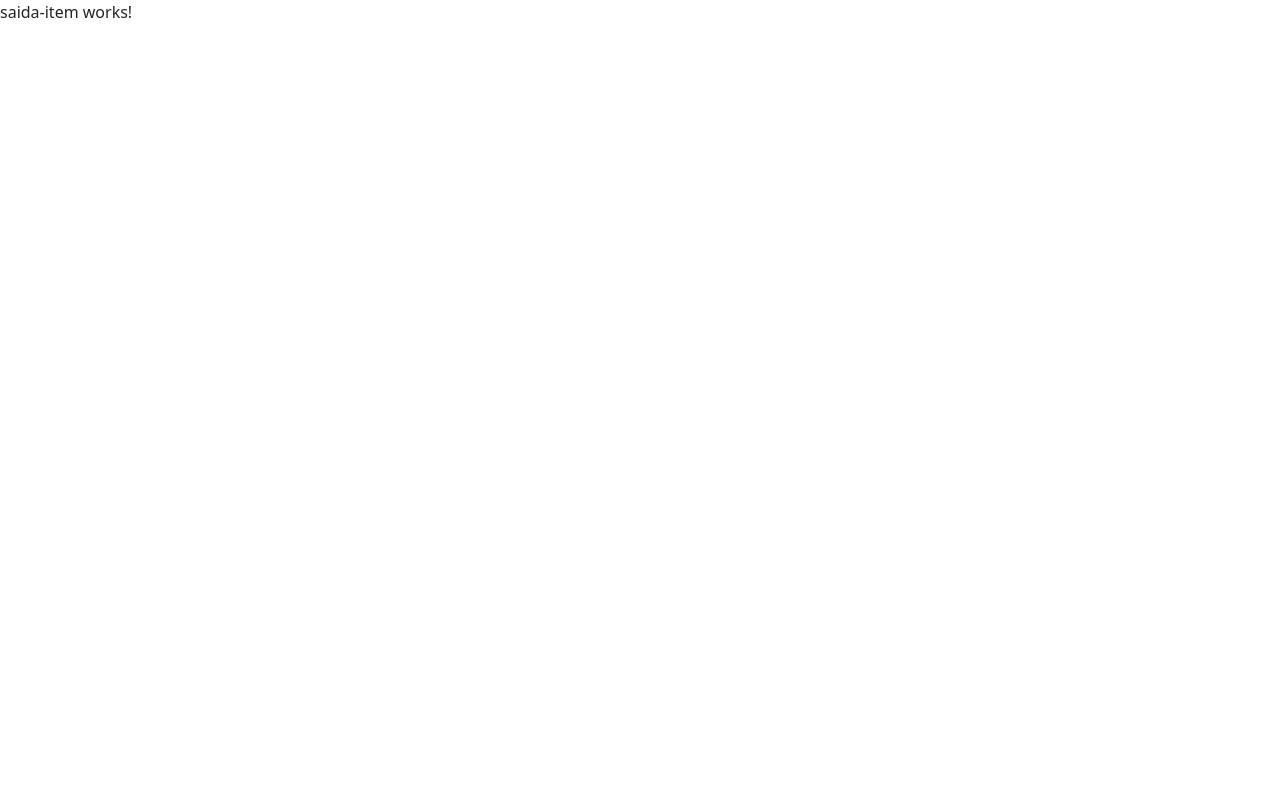
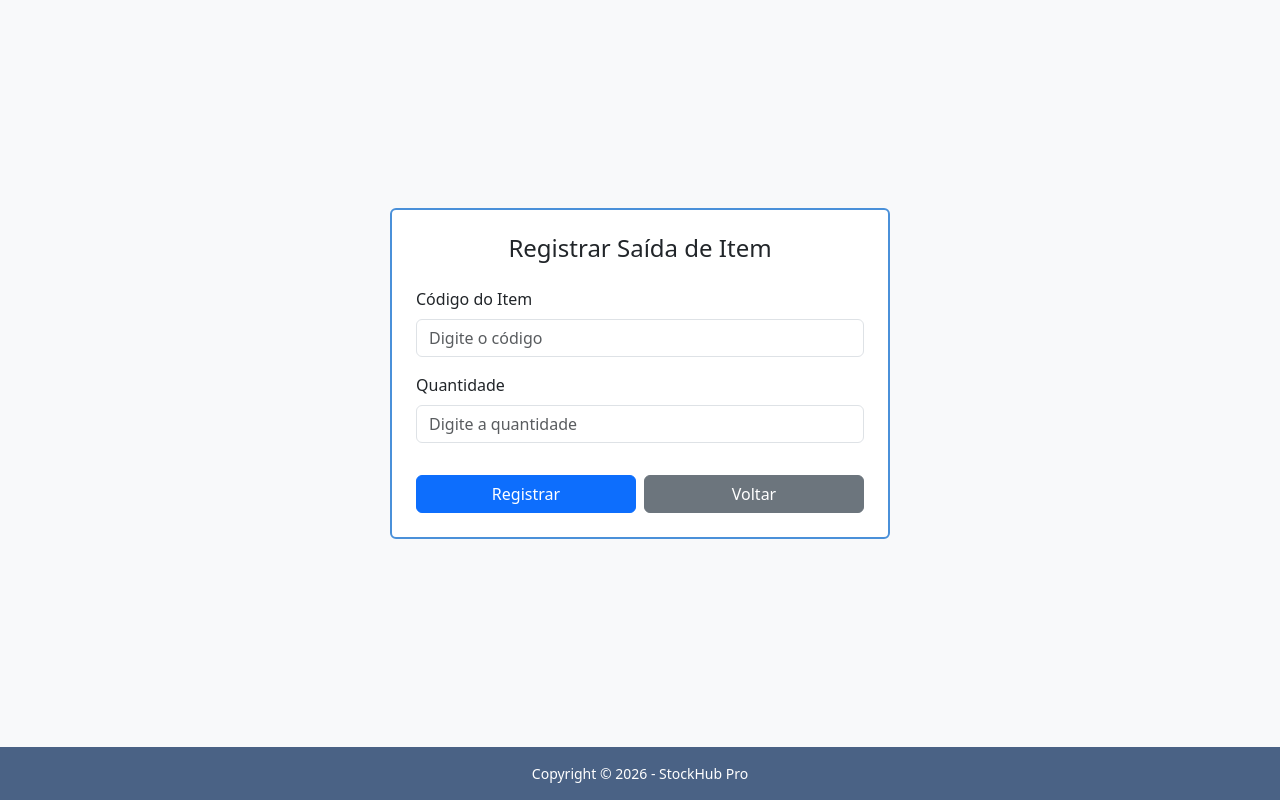
Before and after one commit to JarbasCardoso/stockhubpro, an Angular app: page /saida-item in a window 1280 px wide. Built offline with nearby package versions, Linux system fonts and the light colour scheme.

Commit message:
feat :service estoque, saida-item e relatório implementados

```diff
--- a/src/app/app.routes.ts
+++ b/src/app/app.routes.ts
@@ -21,5 +21,5 @@ export const routes: Routes = [
   { path: 'saida-item', component: SaidaItem },
   { path: 'relatorio', component: Relatorio },
   { path: 'home-interno', component: HomeInterno },
-  { path: '**', redirectTo: '' }
+  { path: '**', redirectTo: 'home-interno' }
 ];
--- a/src/app/pages/cadastrar-item/cadastrar-item.ts
+++ b/src/app/pages/cadastrar-item/cadastrar-item.ts
@@ -4,6 +4,7 @@ import { FormsModule } from '@angular/forms';
 import { Router } from '@angular/router';
 import { inject } from '@angular/core';
 import { Footer } from '../../shared/footer/footer';
+import { EstoqueService } from '../../services/estoque';
 
 @Component({
   selector: 'app-cadastrar-item',
@@ -14,6 +15,7 @@ import { Footer } from '../../shared/footer/footer';
 export class CadastrarItem {
 
   private router = inject(Router);
+  private estoqueService = inject(EstoqueService);
 
   nome = '';
   codigo = '';
@@ -23,6 +25,13 @@ export class CadastrarItem {
 
   cadastrar() {
     if (this.nome && this.codigo && this.preco && this.qtdMinima) {
+      this.estoqueService.adicionarItem({
+        nome: this.nome,
+        codigo: this.codigo,
+        categoria: 'Geral',
+        qtdAtual: 0,
+        qtdMinima: Number(this.qtdMinima)
+      });
       this.sucesso = true;
       setTimeout(() => this.sucesso = false, 3000);
       this.apagar();
--- a/src/app/pages/estoque/estoque.ts
+++ b/src/app/pages/estoque/estoque.ts
@@ -2,6 +2,7 @@ import { Component, inject } from '@angular/core';
 import { Router } from '@angular/router';
 import { FormsModule } from '@angular/forms';
 import { Footer } from '../../shared/footer/footer';
+import { EstoqueService } from '../../services/estoque';
 
 @Component({
   selector: 'app-estoque',
@@ -12,7 +13,7 @@ import { Footer } from '../../shared/footer/footer';
 })
 export class Estoque {
   private router = inject(Router);
-
+  private estoqueService = inject(EstoqueService);
   busca = '';
   mostrarExcluido = false;
   mostrarEditado = false;
--- a/src/app/pages/relatorio/relatorio.html
+++ b/src/app/pages/relatorio/relatorio.html
@@ -1 +1,33 @@
-<p>relatorio works!</p>
+<div class="d-flex flex-column min-vh-100 bg-light">
+  <div class="flex-grow-1 p-4">
+    <h4 class="text-center mb-4">Relatório Mensal de Estoque</h4>
+
+    <table class="table table-bordered table-striped">
+      <thead style="background-color: #4a90d9; color: white;">
+        <tr>
+          <th>Código</th>
+          <th>Nome</th>
+          <th>Entradas</th>
+          <th>Saídas</th>
+          <th>Saldo</th>
+        </tr>
+      </thead>
+      <tbody>
+        @for (item of itens; track item.codigo) {
+          <tr>
+            <td>{{ item.codigo }}</td>
+            <td>{{ item.nome }}</td>
+            <td>{{ item.entradas }}</td>
+            <td>{{ item.saidas }}</td>
+            <td>{{ item.saldo }}</td>
+          </tr>
+        }
+      </tbody>
+    </table>
+
+    <div class="text-center mt-3">
+      <button type="button" class="btn btn-secondary" (click)="voltar()">Voltar</button>
+    </div>
+  </div>
+  <app-footer />
+</div>
--- a/src/app/pages/relatorio/relatorio.ts
+++ b/src/app/pages/relatorio/relatorio.ts
@@ -1,11 +1,26 @@
 import { Component } from '@angular/core';
+import { CommonModule } from '@angular/common';
+import { Router } from '@angular/router';
+import { inject } from '@angular/core';
+import { Footer } from '../../shared/footer/footer';
 
 @Component({
   selector: 'app-relatorio',
-  imports: [],
-  templateUrl: './relatorio.html',
-  styleUrl: './relatorio.css',
+  standalone: true,
+  imports: [CommonModule, Footer],
+  templateUrl: './relatorio.html'
 })
 export class Relatorio {
 
+  private router = inject(Router);
+
+  itens = [
+    { codigo: 'P001', nome: 'Produto A', entradas: 100, saidas: 40, saldo: 60 },
+    { codigo: 'P002', nome: 'Produto B', entradas: 200, saidas: 80, saldo: 120 },
+    { codigo: 'P003', nome: 'Produto C', entradas: 150, saidas: 50, saldo: 100 },
+  ];
+
+  voltar() {
+    this.router.navigate(['/home-interno']);
+  }
 }
--- a/src/app/pages/saida-item/saida-item.html
+++ b/src/app/pages/saida-item/saida-item.html
@@ -1 +1,41 @@
-<p>saida-item works!</p>
+<div class="d-flex flex-column min-vh-100 bg-light">
+  <div class="flex-grow-1 d-flex align-items-center justify-content-center">
+    <div class="card p-4" style="width: 100%; max-width: 500px; border: 2px solid #4a90d9">
+      <h4 class="text-center mb-4">Registrar Saída de Item</h4>
+
+      <div class="mb-3">
+        <label class="form-label">Código do Item</label>
+        <input
+          type="text"
+          class="form-control"
+          [(ngModel)]="codigo"
+          placeholder="Digite o código"
+        />
+      </div>
+
+      <div class="mb-3">
+        <label class="form-label">Quantidade</label>
+        <input
+          type="number"
+          class="form-control"
+          [(ngModel)]="quantidade"
+          placeholder="Digite a quantidade"
+        />
+      </div>
+
+      @if (sucesso) {
+        <div class="alert alert-success">Saída registrada com sucesso!</div>
+      }
+
+      @if (erro) {
+        <div class="alert alert-danger">Preencha todos os campos!</div>
+      }
+
+      <div class="d-flex gap-2 mt-3">
+        <button type="button" class="btn btn-primary w-100" (click)="registrar()">Registrar</button>
+        <button type="button" class="btn btn-secondary w-100" (click)="voltar()">Voltar</button>
+      </div>
+    </div>
+  </div>
+  <app-footer />
+</div>
--- a/src/app/pages/saida-item/saida-item.ts
+++ b/src/app/pages/saida-item/saida-item.ts
@@ -1,11 +1,42 @@
 import { Component } from '@angular/core';
+import { CommonModule } from '@angular/common';
+import { FormsModule } from '@angular/forms';
+import { Router } from '@angular/router';
+import { inject } from '@angular/core';
+import { Footer } from '../../shared/footer/footer';
 
 @Component({
   selector: 'app-saida-item',
-  imports: [],
-  templateUrl: './saida-item.html',
-  styleUrl: './saida-item.css',
+  standalone: true,
+  imports: [CommonModule, FormsModule, Footer],
+  templateUrl: './saida-item.html'
 })
 export class SaidaItem {
 
+  private router = inject(Router);
+
+  codigo = '';
+  quantidade = '';
+  sucesso = false;
+  erro = false;
+
+  registrar() {
+    if (this.codigo && this.quantidade) {
+      this.sucesso = true;
+      setTimeout(() => this.sucesso = false, 3000);
+      this.limpar();
+    } else {
+      this.erro = true;
+      setTimeout(() => this.erro = false, 3000);
+    }
+  }
+
+  limpar() {
+    this.codigo = '';
+    this.quantidade = '';
+  }
+
+  voltar() {
+    this.router.navigate(['/home-interno']);
+  }
 }
--- /dev/null
+++ b/src/app/services/estoque.ts
@@ -0,0 +1,21 @@
+import { Injectable } from '@angular/core';
+
+@Injectable({
+  providedIn: 'root'
+})
+export class EstoqueService {
+
+  itens: any[] = [
+    { nome: 'Produto A', codigo: '001', categoria: 'Eletrônicos', qtdAtual: 5, qtdMinima: 10 },
+    { nome: 'Produto B', codigo: '002', categoria: 'Informática', qtdAtual: 20, qtdMinima: 5 },
+    { nome: 'Produto C', codigo: '003', categoria: 'Papelaria', qtdAtual: 3, qtdMinima: 8 },
+  ];
+
+  adicionarItem(item: any) {
+    this.itens.push(item);
+  }
+
+  getItens() {
+    return this.itens;
+  }
+}
```
Also changed, not shown: 1 other file (tests, documents, lock files or other folders).
